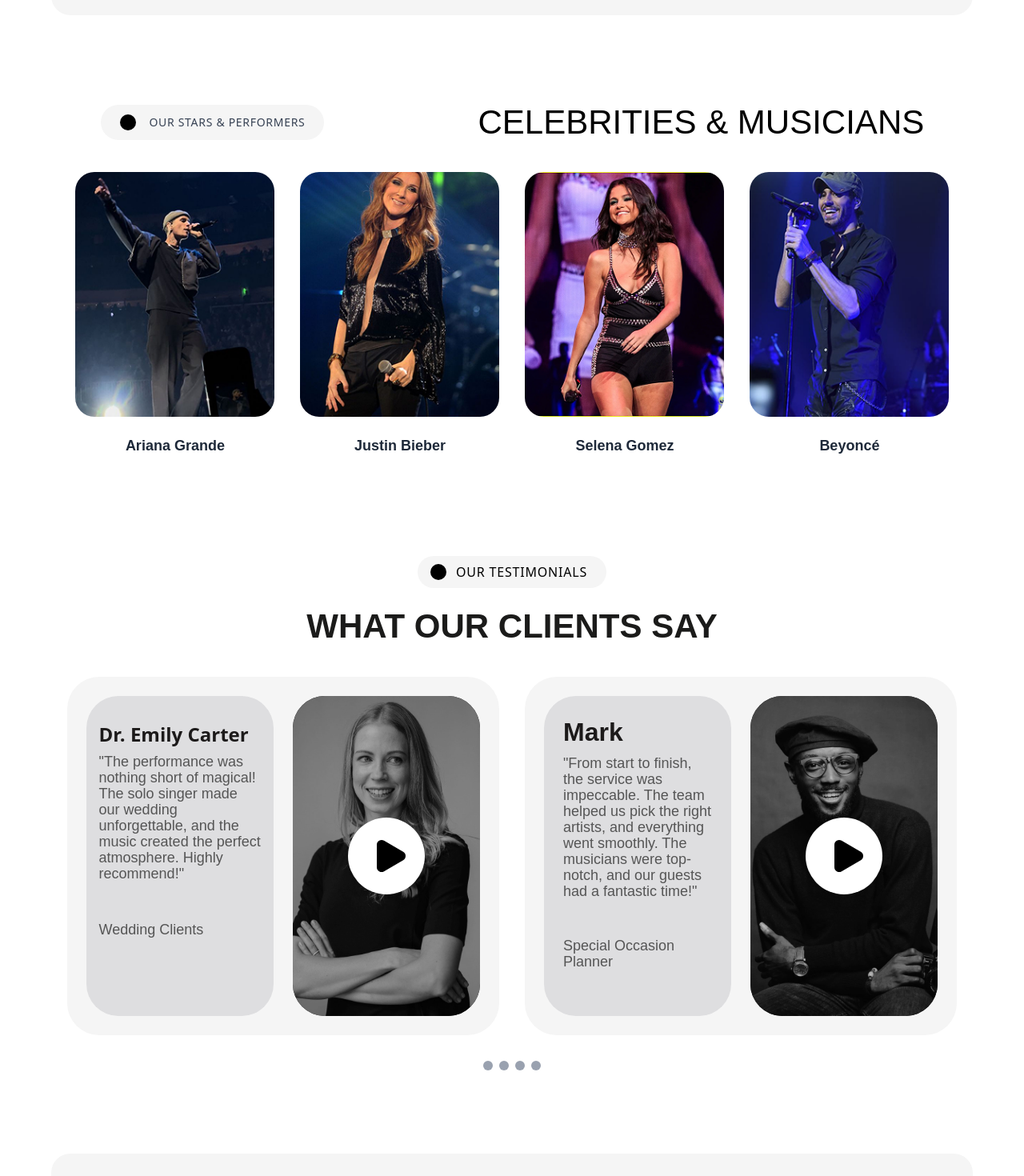
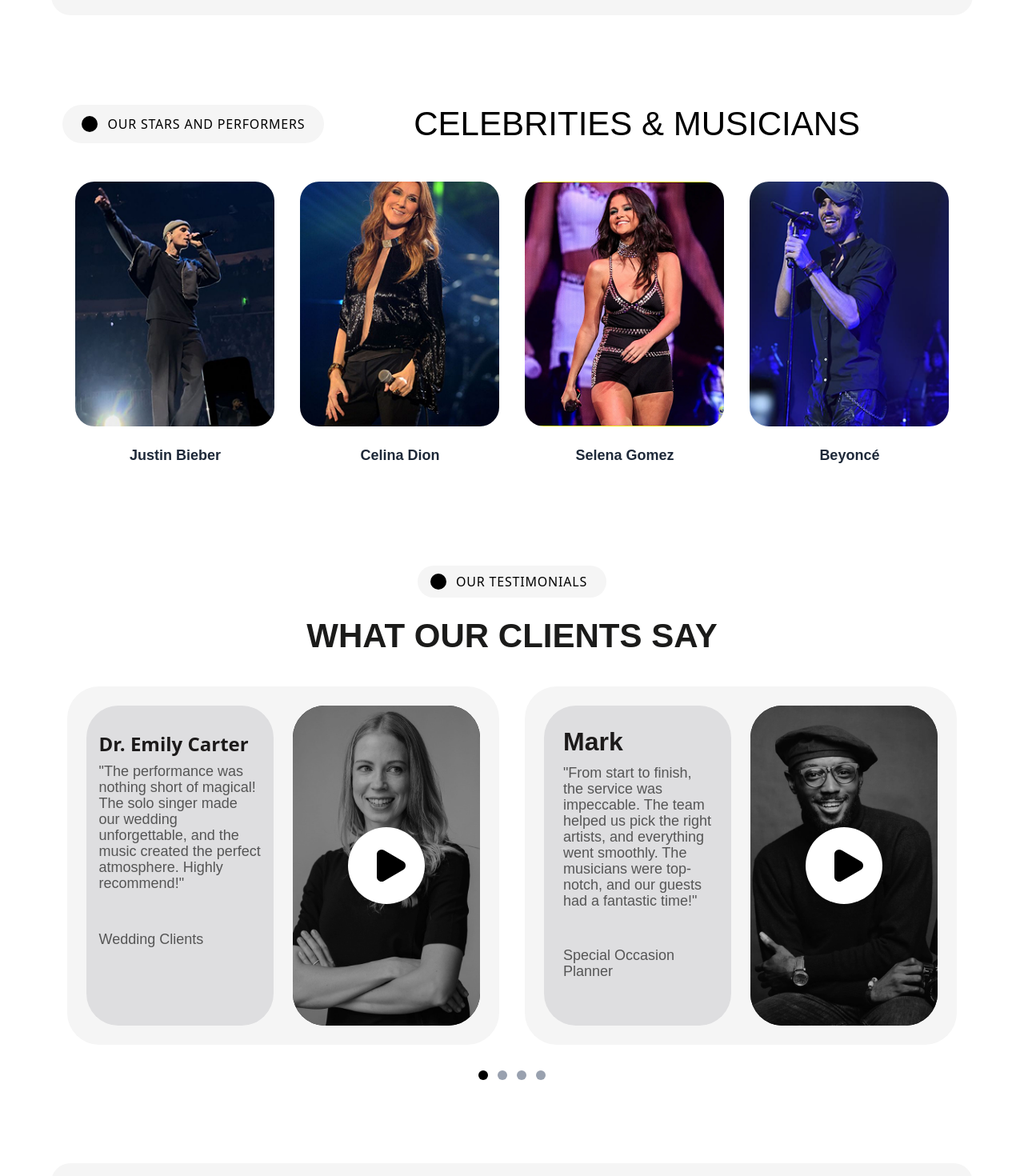
Before and after one commit to marketbytes-devops/music-app, a React app in the folder frontend/: page / in a window 1280 px wide. Shown: the part 3980-5450 px from the top of the page at 80% size. Built offline with nearby package versions, Linux system fonts and the light colour scheme; the HTML template or start-up script is replaced by a standard one; a web font is replaced by a local one.

Commit message:
newupdates

```diff
--- a/frontend/src/Pages/Home/SectionFive/index.jsx
+++ b/frontend/src/Pages/Home/SectionFive/index.jsx
@@ -11,15 +11,11 @@ import celeb5 from '../../../assets/Images/Home/celeb5.png';
 
 const celebrities = [
   { name: 'Beyoncé', img: celeb1 },
-  { name: 'Enrique Iglesias', img: celeb2 },
-  { name: 'Ariana Grande', img: celeb3 },
-  { name: 'Justin Bieber', img: celeb4 },
+  { name: 'Taylor Swift', img: celeb2 },
+  { name: 'Justin Bieber', img: celeb3 },
+  { name: 'Celina Dion', img: celeb4 },
   { name: 'Selena Gomez', img: celeb5 },
-  { name: 'Beyoncé', img: celeb1 },
-  { name: 'Enrique Iglesias', img: celeb2 },
-  { name: 'Ariana Grande', img: celeb3 },
-  { name: 'Justin Bieber', img: celeb4 },
-  { name: 'Selena Gomez', img: celeb5 },
+
 ];
 
 export default function Section5() {
@@ -112,17 +108,21 @@ export default function Section5() {
 
       <section className="lg:py-16 lg:px-4 bg-white overflow-hidden">
         <div className="container mx-auto max-w-7xl">
-          <div className="flex flex-col sm:flex-row items-start sm:items-center gap-8 ml-12  mb-10">
-           <div className="inline-flex items-center gap-4 bg-[#F5F5F5] rounded-full px-6 py-3 text-sm font-medium tracking-wider text-gray-700">
-  <div className="w-5 h-5  bg-black rounded-full "></div>
-  OUR STARS & PERFORMERS
+<div className="mb-12">
+  <div className="flex flex-col items-center sm:flex-row sm:justify-start sm:items-center gap-6 lg:gap-12 w-full">
+
+
+    <span className="inline-flex items-center gap-3 px-6 py-3 text-black bg-[#F5F5F5] rounded-full text-sm md:text-base font-medium tracking-wider whitespace-nowrap shrink-0">
+      <div className="w-5 h-5 bg-black rounded-full"></div>
+      OUR STARS AND PERFORMERS
+    </span>
+
+    <h2 className="text-4xl md:text-5xl font-medium font-lemon lg:ml-16 text-black text-center sm:text-left">
+      CELEBRITIES & MUSICIANS
+    </h2>
+  </div>
 </div>
-            <h2 className="text-4xl md:text-5xl lg:ml-40  font-medium font-lemon text-black">
-              CELEBRITIES & MUSICIANS
-            </h2>
-          </div>
-
-          {/* Desktop Carousel - Hidden on Mobile */}
+          {/* Desktop Carousel -  */}
           <div className="desktop-only-carousel">
             <Slider {...desktopSettings} className="desktop-carousel">
               {celebrities.map((celeb, index) => (
--- a/frontend/src/Pages/Home/SectionSix/index.jsx
+++ b/frontend/src/Pages/Home/SectionSix/index.jsx
@@ -1,14 +1,13 @@
-import React, { useState } from 'react';
+import React, { useState, useEffect, useCallback } from 'react';
 import { Play } from 'lucide-react';
 import useEmblaCarousel from 'embla-carousel-react';
 import testimonial2 from '../../../assets/Images/Home/Testimonial3.jpg';
 import testimonial3 from '../../../assets/Images/Home/Testimonaial2.jpg';
 
 const SectionSix = () => {
-  const [emblaRef] = useEmblaCarousel({ loop: true });
-
-  // One state for both mobile & desktop (using index from allSlides)
+  const [emblaRef, emblaApi] = useEmblaCarousel({ loop: true });
   const [playingVideo, setPlayingVideo] = useState(null);
+  const [selectedIndex, setSelectedIndex] = useState(0); // For active dot
 
   const getYouTubeId = (url) => {
     const match = url.match(/(?:youtu\.be\/|v\/|embed\/|watch\?v=)([^#&?]{11})/);
@@ -34,17 +33,37 @@ const SectionSix = () => {
 
   const allSlides = [...testimonials, ...testimonials, ...testimonials, ...testimonials];
 
+  // Embla: Track selected slide
+  const onSelect = useCallback(() => {
+    if (!emblaApi) return;
+    setSelectedIndex(emblaApi.selectedScrollSnap());
+  }, [emblaApi]);
+
+  useEffect(() => {
+    if (!emblaApi) return;
+    onSelect();
+    emblaApi.on('select', onSelect);
+    emblaApi.on('reInit', onSelect);
+    return () => {
+      emblaApi.off('select', onSelect);
+      emblaApi.off('reInit', onSelect);
+    };
+  }, [emblaApi, onSelect]);
+
+  // Jump to slide when dot is clicked
+  const scrollTo = (index) => {
+    emblaApi && emblaApi.scrollTo(index);
+  };
+
   return (
     <div className="w-full bg-white py-4 px-1">
       <div className="container mx-auto">
 
         <div className="flex justify-center mb-4">
-
-           <span className="inline-flex items-center gap-3 mt-29 text-black bg-[#F5F5F5]  rounded-full pl-4 pr-6 py-2 text-md font-medium tracking-wider">
-                  <div className="w-5 h-5 bg-black rounded-full"></div>
-                  OUR TESTIMONIALS
-                </span>
-
+          <span className="inline-flex items-center gap-3 mt-29 text-black bg-[#F5F5F5] rounded-full pl-4 pr-6 py-2 text-md font-medium tracking-wider">
+            <div className="w-5 h-5 bg-black rounded-full"></div>
+            OUR TESTIMONIALS
+          </span>
         </div>
 
         <h2 className="text-[#1B1B1A] text-center font-bold mb-8">
@@ -53,13 +72,12 @@ const SectionSix = () => {
 
         <div className="overflow-hidden" ref={emblaRef}>
           <div className="flex">
-
             {allSlides.map((t, i) => (
               <div key={i} className="flex-shrink-0 w-full px-4">
 
-                {/* MOBILE – Already working */}
+                {/* MOBILE */}
                 <div className="lg:hidden">
-                  <div className="bg-[#F5F5F5]  rounded-3xl shadow-xl overflow-hidden">
+                  <div className="bg-[#F5F5F5] rounded-3xl shadow-xl overflow-hidden">
                     <div className="p-8 pb-6">
                       <h3 className="text-2xl font-bold text-gray-900 mb-3">{t.name}</h3>
                       <p className="text-gray-600 leading-relaxed text-base mb-4">{t.text}</p>
@@ -106,19 +124,19 @@ const SectionSix = () => {
                   </div>
                 </div>
 
-                {/* DESKTOP – NOW VIDEO PLAYS TOO */}
+                {/* DESKTOP */}
                 <div className="hidden lg:block">
                   <div className="grid grid-cols-2 gap-8">
 
                     {/* CARD 1: Dr. Emily Carter */}
                     <div className="bg-[#F5F5F5] rounded-[40px] p-6">
                       <div className="grid grid-cols-2 gap-6">
-                        <div className="bg-[#DEDEE0] rounded-[40px] w-full h-[400px] px-4 py-4  lg:py-6  flex flex-col">
-                          <span className="text-[#1C1A1A] text-2xl font-bold mt-2   mb-2">Dr. Emily Carter</span>
-                          <p className="text-[#555555] font-normal lg:leading-[18px] xl:leading-[20px]  ">
+                        <div className="bg-[#DEDEE0] rounded-[40px] w-full h-[400px] px-4 py-4 lg:py-6 flex flex-col">
+                          <span className="text-[#1C1A1A] text-2xl font-bold mt-2 mb-2">Dr. Emily Carter</span>
+                          <p className="text-[#555555] font-normal lg:leading-[18px] xl:leading-[20px]">
                             "The performance was nothing short of magical! The solo singer made our wedding unforgettable, and the music created the perfect atmosphere. Highly recommend!"
                           </p>
-                          <p className="text-[#555555]  text-xl lg:mt-12">Wedding Clients</p>
+                          <p className="text-[#555555] text-xl lg:mt-12">Wedding Clients</p>
                         </div>
 
                         <div className="relative w-full h-[400px] rounded-[40px] overflow-hidden bg-black">
@@ -138,7 +156,7 @@ const SectionSix = () => {
                                 className="absolute inset-0 flex items-center justify-center bg-black/20 cursor-pointer hover:bg-black/30 transition-all"
                               >
                                 <button className="w-24 h-24 bg-white rounded-full flex items-center justify-center shadow-lg hover:scale-110 transition-transform">
-                                  <Play className="w-12 h-24 text-black fill-black ml-2" />
+                                  <Play className="w-12 h-12 text-black fill-black ml-2" />
                                 </button>
                               </div>
                             </>
@@ -160,14 +178,14 @@ const SectionSix = () => {
                       <div className="grid grid-cols-2 gap-6">
                         <div className="bg-[#DEDEE0] rounded-[40px] w-full h-auto px-6 py-4 flex flex-col">
                           <h3 className="text-[#1C1A1A] text-2xl font-bold mt-2 mb-2">Mark</h3>
-                          <p className="text-[#555555] font-normal lg:leading-[18px] xl:leading-[20px]  ">
+                          <p className="text-[#555555] font-normal lg:leading-[18px] xl:leading-[20px]">
                             "From start to finish, the service was impeccable. The team helped us pick the right artists, and everything went smoothly. The musicians were top-notch, and our guests had a fantastic time!"
                           </p>
-                          <p className="text-[#555555]  lg:text-lg xl:mt-12 lg:mt-6 lg:leading-[20px] ">Special Occasion Planner</p>
+                          <p className="text-[#555555] lg:text-lg xl:mt-12 lg:mt-6 lg:leading-[20px]">Special Occasion Planner</p>
                         </div>
 
                         <div className="relative w-full h-[400px] rounded-[40px] overflow-hidden bg-black">
-                          {playingVideo === i + 1 ? (  // +1 because Mark is next in allSlides
+                          {playingVideo === i + 1 ? (
                             <iframe
                               className="w-full h-full"
                               src={`https://www.youtube.com/embed/${getYouTubeId(testimonials[1].youtubeUrl)}?autoplay=1&rel=0&modestbranding=1`}
@@ -205,17 +223,28 @@ const SectionSix = () => {
 
               </div>
             ))}
-
           </div>
         </div>
 
-        {/* Dots */}
-        <div className="flex justify-center mt-8 gap-2">
-          <div className="w-3 h-3 rounded-full bg-gray-400"></div>
-          <div className="w-3 h-3 rounded-full bg-gray-400"></div>
-          <div className="w-3 h-3 rounded-full bg-gray-400"></div>
-          <div className="w-3 h-3 rounded-full bg-gray-400"></div>
+        {/* WORKING DOTS – Only this part changed */}
+        <div className="flex justify-center mt-8 gap-3">
+          {[0, 1, 2, 3].map((dotIndex) => {
+            const slideIndex = dotIndex * testimonials.length; // 0, 2, 4, 6
+            return (
+              <button
+                key={dotIndex}
+                onClick={() => scrollTo(slideIndex)}
+                className={`transition-all duration-300 rounded-full ${
+                  selectedIndex === slideIndex
+                    ? 'bg-black w-3 h-3'
+                    : 'bg-gray-400 w-3 h-3'
+                }`}
+                aria-label={`Go to slide group ${dotIndex + 1}`}
+              />
+            );
+          })}
         </div>
+
       </div>
     </div>
   );
```
